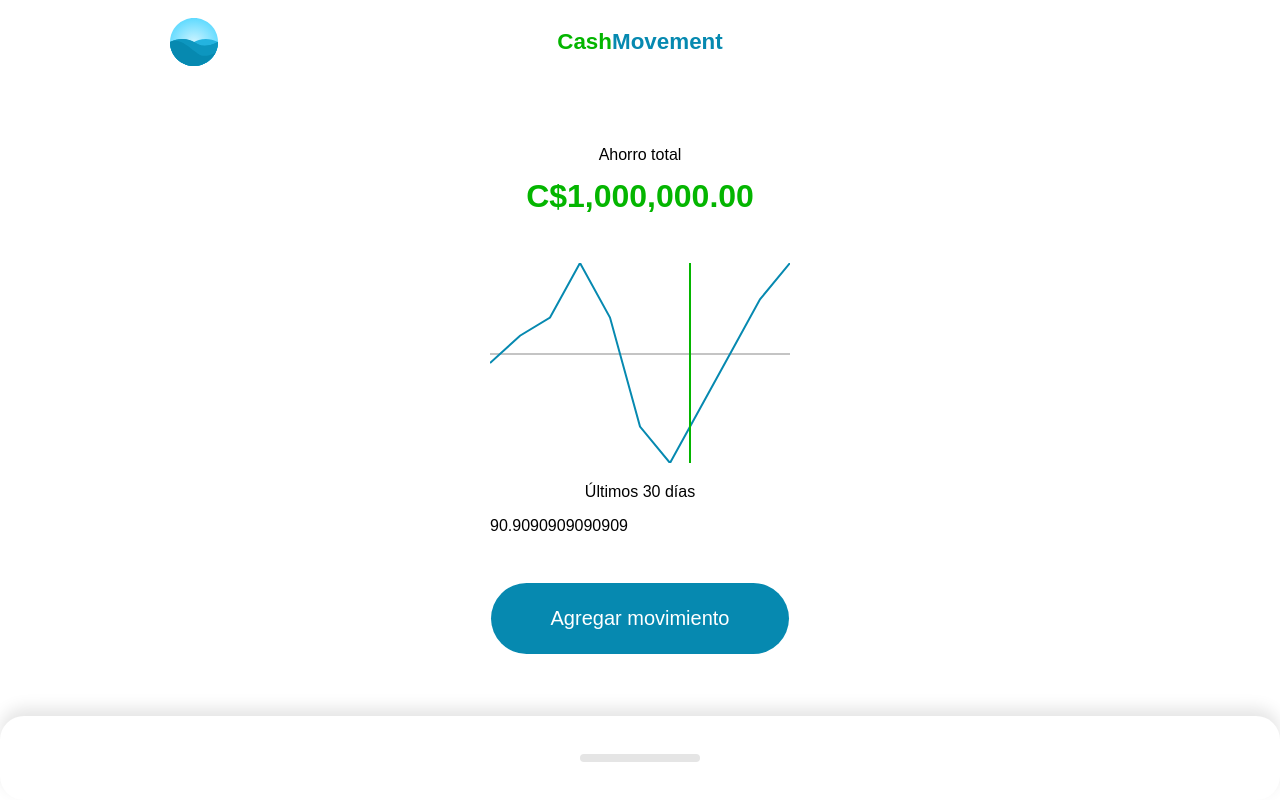
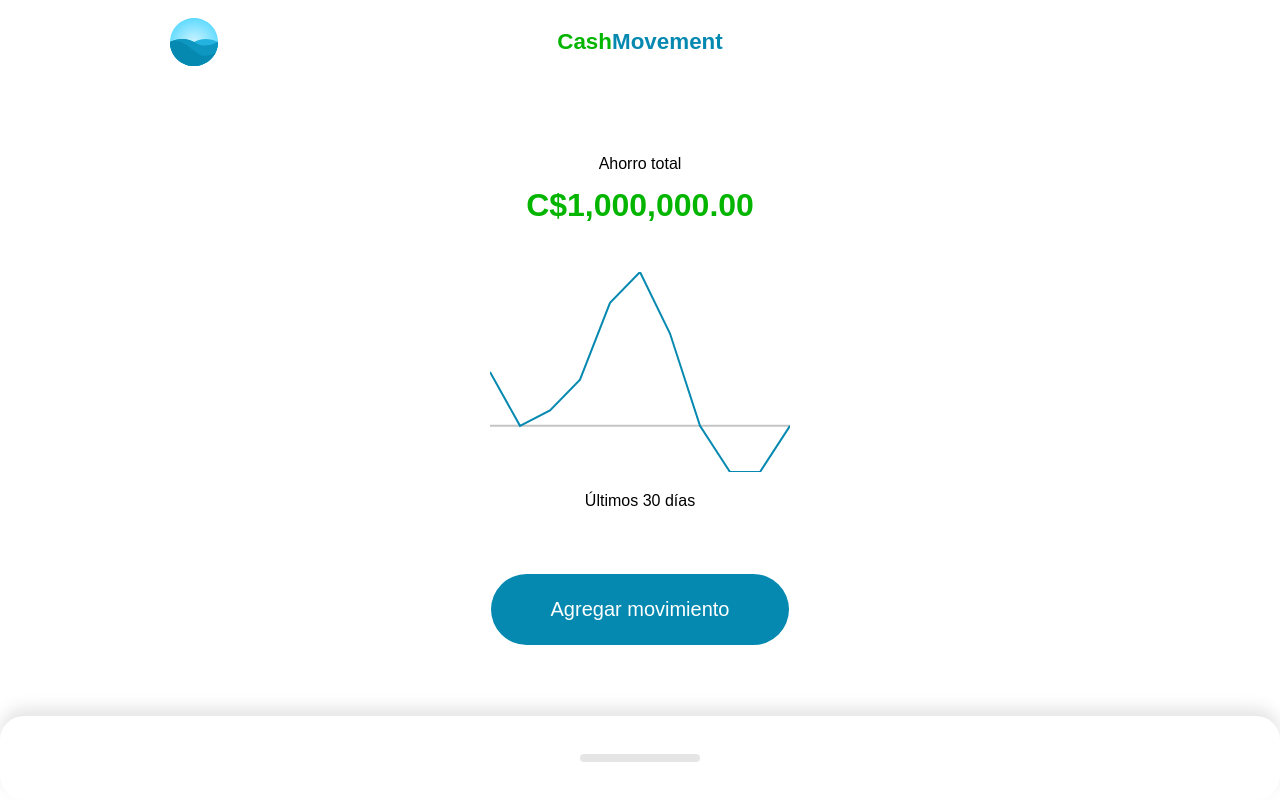
Before and after one commit to gabriel14silva/CashMovement, a Vue app: page / in a window 1280 px wide. Built offline with nearby package versions, Linux system fonts and the light colour scheme.

Commit message:
Agregar y quitar elementos de la lista

```diff
--- a/src/components/Action.vue
+++ b/src/components/Action.vue
@@ -34,7 +34,7 @@
 </template>
 
 <script setup>
-import { ref } from "vue";
+import { ref, defineEmits } from "vue";
 import Modal from "./Modal.vue";
 
 const showModal = ref(false);
@@ -43,8 +43,17 @@ const amount = ref(0);
 const description = ref("");
 const movementType = ref("Ingreso");
 
+const emit = defineEmits(["create"]);
+
 const submit = () => {
     showModal.value = !showModal.value;
+    emit("create", {
+        title: title.value,
+        description: description.value,
+        amount: movementType.value === "Ingreso" ? amount.value : -amount.value,
+        time: new Date(),
+        id: new Date(),
+    });
 }
 
 </script>
--- a/src/components/Home.vue
+++ b/src/components/Home.vue
@@ -14,13 +14,14 @@
                 <Graphic :amounts="amounts"/>
             </template>
             <template #action>
-                <Action/>
+                <Action @create="create"/>
             </template>
             </Resume>
         </template>
         <template #movements>
             <Movements
                 :movements="movements"
+                @remove="remove"
             />
         </template>
     </Layout>
@@ -33,6 +34,7 @@ import Resume from "./Resume/Index.vue";
 import Action from "./Action.vue";
 import Movements from "./Movements/index.vue";
 import Graphic from "./Resume/Graphic.vue";
+
 
 export default {
     components: {
@@ -47,57 +49,98 @@ export default {
         return {
             label: null,
             amount: null,
-            amounts: [100, 200, 500, 200, -400, -600, -300, 0, 300, 500],
             movements: [
                 {
                 id: 0,
                 title: "Movimiento 1",
                 description: "Lorem ipsum dolor sit amet",
-                amount: 1000,
+                amount: 100,
+                time: new Date("07-30-2022"),
             },{
                 id: 1,
                 title: "Movimiento 2",
                 description: "Lorem ipsum dolor sit amet",
-                amount: 1000,
+                amount: 200,
+                time: new Date("07-30-2022"),
             },{
                 id: 2,
                 title: "Movimiento 3",
                 description: "Lorem ipsum dolor sit amet",
-                amount: 1000,
+                amount: 500,
+                time: new Date("07-30-2022"),
             },{
                 id: 3,
                 title: "Movimiento 4",
                 description: "Lorem ipsum dolor sit amet",
-                amount: 1000,
+                amount: 200,
+                time: new Date("07-30-2022"),
             },{
                 id: 4,
                 title: "Movimiento 5",
                 description: "Lorem ipsum dolor sit amet",
-                amount: -1000,
+                amount: -400,
+                time: new Date("07-30-2022"),
             },{
                 id: 5,
                 title: "Movimiento 6",
                 description: "Lorem ipsum dolor sit amet",
-                amount: -1000,
+                amount: -600,
+                time: new Date("07-30-2022"),
             },{
                 id: 6,
                 title: "Movimiento 7",
                 description: "Lorem ipsum dolor sit amet",
-                amount: 1000,
+                amount: -300,
+                time: new Date("07-30-2022"),
             },{
                 id: 7,
                 title: "Movimiento 8",
                 description: "Lorem ipsum dolor sit amet",
-                amount: 1000,
+                amount: 0,
+                time: new Date("07-30-2022"),
             },{
                 id: 8,
                 title: "Movimiento 9",
                 description: "Lorem ipsum dolor sit amet",
-                amount: -1000,
-            }
+                amount: 300,
+                time: new Date("06-30-2022"),
+            },{
+                id: 9,
+                title: "Movimiento 10",
+                description: "Lorem ipsum dolor sit amet",
+                amount: 500,
+                time: new Date("06-30-2022"),
+            },
 
-            ]
-        }
+            ],
+        };
+    },
+      computed: {
+    amounts() {
+      const lastDays = this.movements
+        .filter(m => {
+          const today = new Date();
+          const oldDate = today.setDate(today.getDate() - 30);
+          return m.time > oldDate;
+        })
+        .map(m => m.amount);
+
+      return lastDays.map((m, i) => {
+        const lastMovements = lastDays.slice(0, i);
+        return lastMovements.reduce((suma, movement) => {
+          return suma + movement
+        }, 0);
+      });
     }
-}
+  },
+  methods: {
+    create(movement) {
+      this.movements.push(movement);
+    },
+    remove(id) {
+      const index = this.movements.findIndex(m => m.id === id);
+      this.movements.splice(index, 1);
+    }
+  }
+};
 </script>
--- a/src/components/Movements/Movement.vue
+++ b/src/components/Movements/Movement.vue
@@ -38,19 +38,12 @@ const props = defineProps({
 });
 
 const { id, title, description, amount } = toRefs(props);
-
-const amountCurrency = computed(
-    () => currencyFormatter.format(amount.value)
-);
-
+const amountCurrency = computed(() => currencyFormatter.format(amount.value));
 const isNegative = computed(() => amount.value < 0);
-
-
 const emit = defineEmits(["remove"]);
-
 const remove = () => {
-    console.log(id.value);
-}
+  emit("remove", id.value);
+};
 </script>
 
 <style scoped>
@@ -85,9 +78,9 @@ h4 {
   margin-bottom: 16px;
 }
 .red {
-    color: red;
+  color: red;
 }
 .green {
-    color: green;
+  color: green;
 }
 </style>
--- a/src/components/Movements/index.vue
+++ b/src/components/Movements/index.vue
@@ -16,7 +16,7 @@
 </template>
 
 <script setup>
-import { defineProps, toRefs } from 'vue';
+import { defineProps, toRefs, defineEmits } from 'vue';
 import Movement from "./Movement.vue";
 
 const props = defineProps({
@@ -28,9 +28,12 @@ const props = defineProps({
 
 const { movements } = toRefs(props);
 
+const emit = defineEmits(["remove"]);
+
 const remove = (id) => {
-  console.log("remove", id);
-}
+  emit("remove", id);
+};
+
 
 </script>
 
--- a/src/components/Resume/Graphic.vue
+++ b/src/components/Resume/Graphic.vue
@@ -1,6 +1,9 @@
 <template>
     <div>
         <svg
+            @touchstart="tap"
+            @touchmove="tap"
+            @touchend="untap"
             viewBox="0 0 300 200"
         >
             <line
@@ -18,21 +21,21 @@
                 :points="points"
             />
             <line
+                v-show="showPointer"
                 stroke="#04b500"
                 stroke-width="2"
-                x1="200"
+                :x1="pointer"
                 y1="0"
-                x2="200"
+                :x2="pointer"
                 y2="200"
             />
         </svg>
         <p>Últimos 30 días</p>
-        <div>{{ zero }}</div>
     </div>
 </template>
 
 <script setup>
-import { toRefs, defineProps, computed } from 'vue';
+import { ref, toRefs, defineProps, computed } from 'vue';
 const props = defineProps({
     amounts: {
         type: Array,
@@ -43,27 +46,33 @@ const { amounts } = toRefs(props);
 const amountToPixels = (amount) => {
     const min = Math.min(...amounts.value);
     const max = Math.max(...amounts.value);
-
     const amountAbs = amount + Math.abs(min);
     const minmax = Math.abs(max) + Math.abs(min);
-
-
     return 200 - ((amountAbs * 100) / minmax) * 2;
 }
-
 const zero = computed(() => {
     return amountToPixels(0);
 });
-
 const points = computed(() => {
     const total = amounts.value.length;
     return amounts.value.reduce((points, amount, i) => {
         const x = (300 / total) * (i + 1);
         const y = amountToPixels(amount);
-        console.log(y);
         return `${points} ${x},${y}`;
     }, "0, 100");
 });
+const showPointer = ref(false);
+const pointer = ref(0);
+const tap = ({ target, touches }) => {
+    showPointer.value = true;
+    const elementWidth = target.getBoundingClientRect().width;
+    const elementX = target.getBoundingClientRect().x;
+    const touchX = touches[0].clientX;
+    pointer.value = ((touchX - elementX) * 300) / elementWidth;
+}
+const untap = () => {
+    showPointer.value = false;
+}
 </script>
 
 <style scoped>
```
